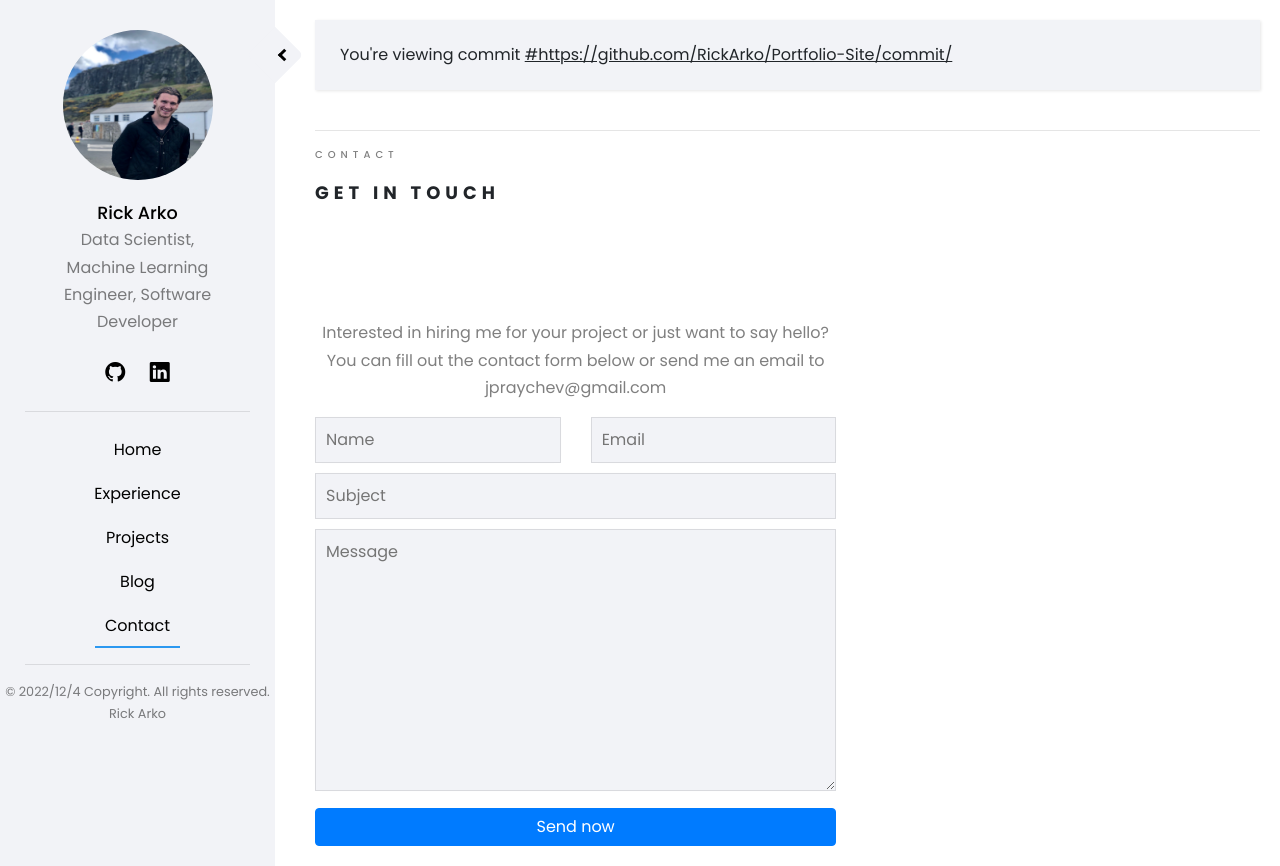
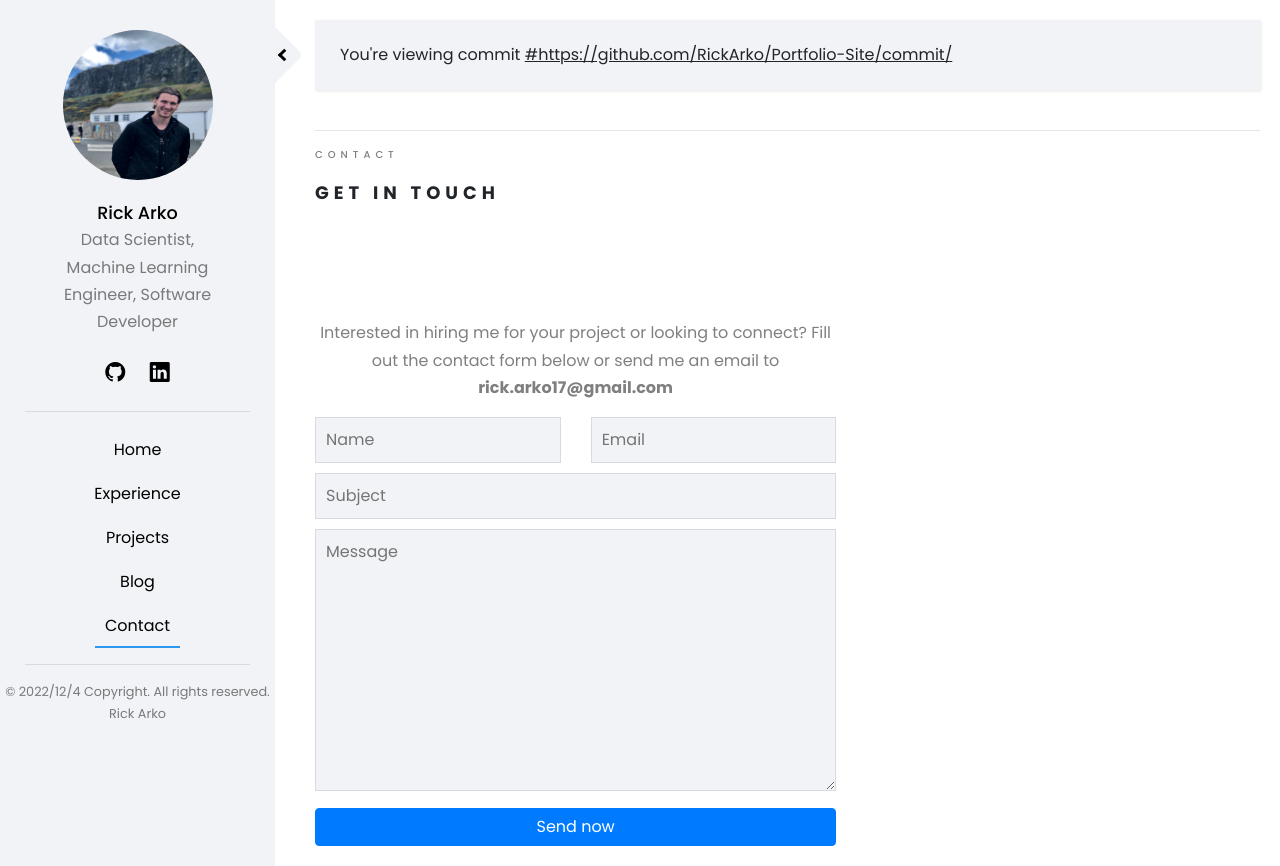
Before and after one commit to RickArko/Portfolio-Site, a Flask app: page /contact/ in a window 1280 px wide. Run offline with Flask 2, Linux system fonts and the light colour scheme; some libraries are stand-ins or nearby versions.

Commit message:
update contact info

```diff
--- a/src/templates/contact.html
+++ b/src/templates/contact.html
@@ -17,8 +17,8 @@
                 {{ context.feedback_message }}
             </div>
             <p class = "text-center">
-                Interested in hiring me for your project or just want to say hello?
-                You can fill out the contact form below or send me an email to jpraychev@gmail.com
+                Interested in hiring me for your project or looking to connect?
+                Fill out the contact form below or send me an email to <b>rick.arko17@gmail.com</b>
             </p>
             <form id="contact-form" method="post" class="control-form">
                 <div class="row">
```
